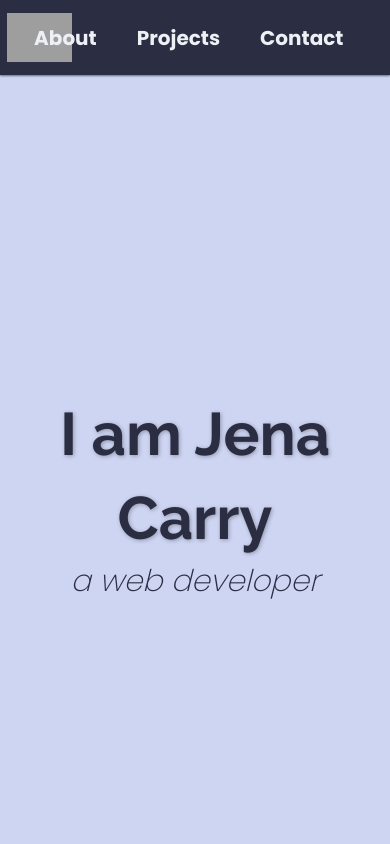
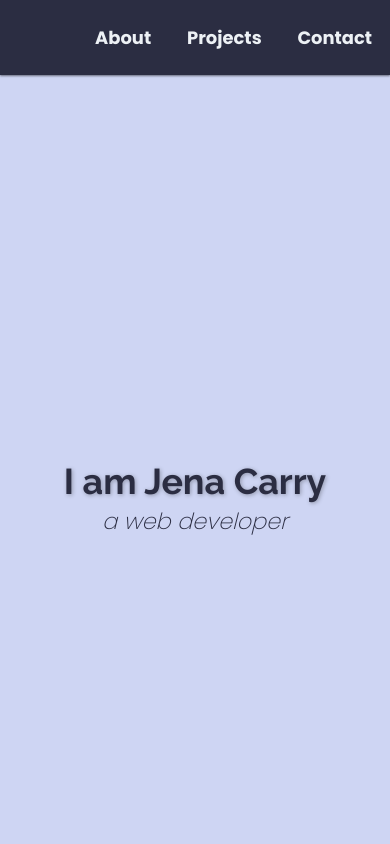
Before and after one commit to JenaCarry/html-css, a plain HTML site: page index.html in a window 390 px wide. Shown: the top 844 px of the page. Drawn offline with Linux system fonts and the light colour scheme; grey boxes are pictures that could not be loaded.

Commit message:
Update style.css

```diff
--- a/css/style.css
+++ b/css/style.css
@@ -72,6 +72,7 @@ img {
     left: 0;
     background-color: var(--var4);
     box-shadow: 0px 1px 2px rgba(0, 0, 0, 0.5);
+    z-index: 1;
 }
 
 .logo {
@@ -251,7 +252,48 @@ img {
     color: #dddddd;
 }
 
+@media screen and (max-width: 1200px) {
+    html {
+        font-size: 60%;
+    }
+}
+
+@media screen and (max-width: 800px) {
+    html {
+        font-size: 58%;
+    }
+}
+
 @media screen and (max-width: 400px) {
+    html {
+        font-size: 56%;
+    }
+
+    h2 {
+        font-size: 3.2rem;
+    }
+
+    .logo img {
+        display: none;
+    }
+
+    .navbar {
+        width: 100vw;
+        justify-content: center;
+    }
+
+    .nav-list {
+        margin-right: 0;
+    }
+
+    .title {
+        font-size: 4rem;
+    }
+
+    .subtitle {
+        font-size: 2.5rem;
+    }
+
     .projects-grid {
         grid-template-columns: 1fr;
     }
```
